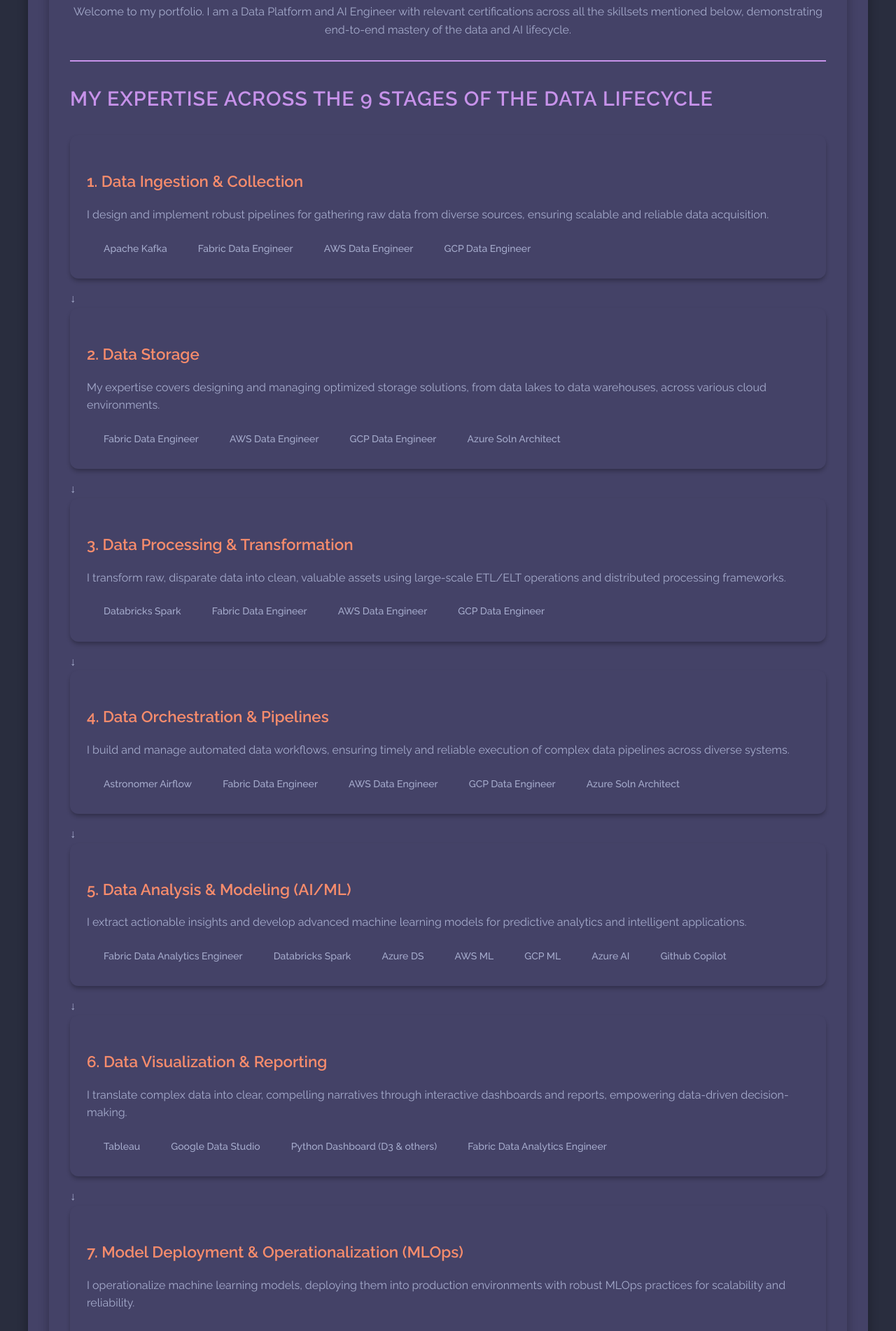
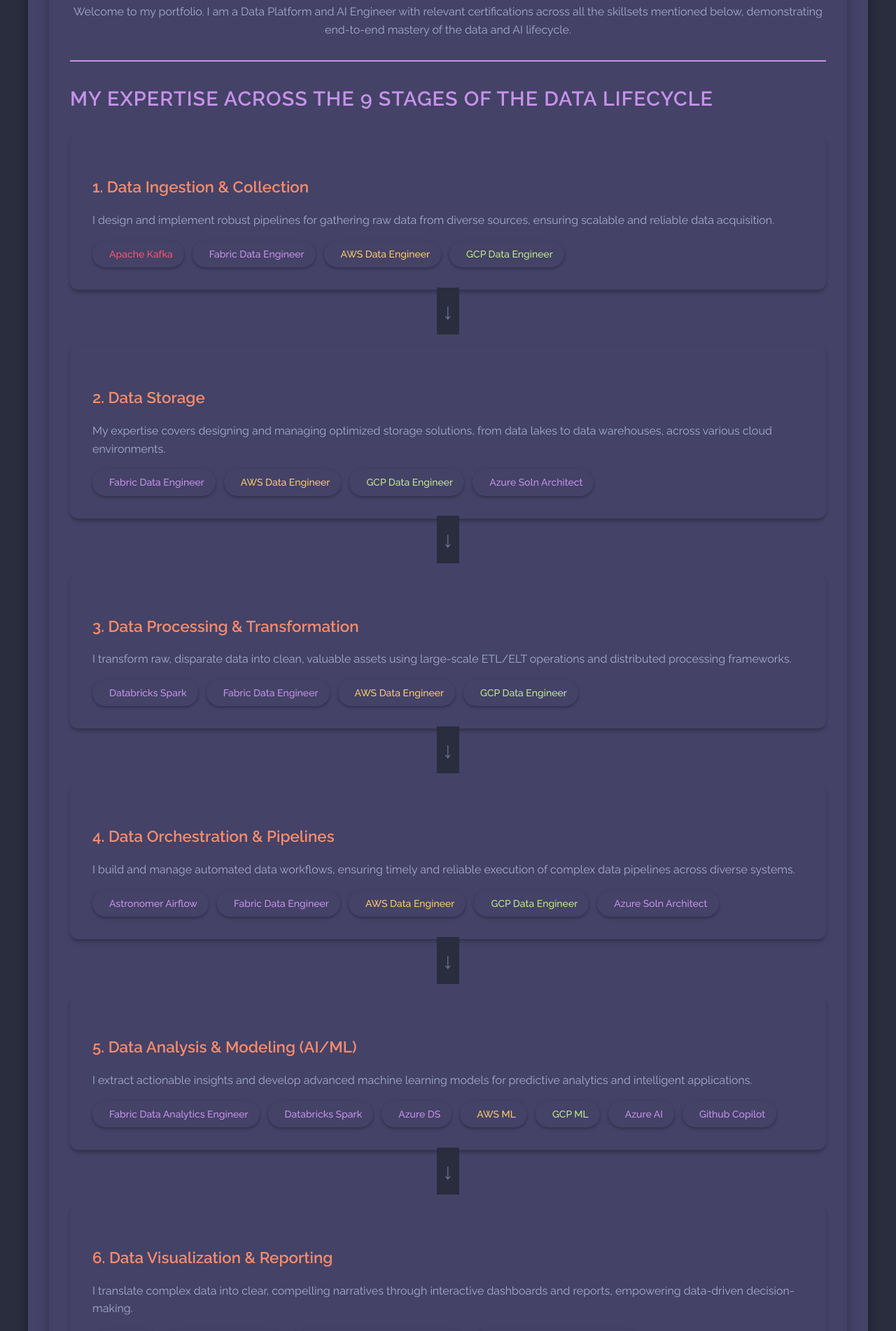
Before and after one commit to brt-rj/barati-dev.github.io, a Jekyll site: the page built from skills.html, in a window 1280 px wide. Shown: the part 379-2281 px from the top of the page at 70% size. Built offline with Jekyll 4.4.1, drawn with Linux system fonts in a browser that asks for light colours.

```diff
--- a/assets/css/style.scss
+++ b/assets/css/style.scss
@@ -688,14 +688,53 @@ ul li::before {
 .flow-step {
     background-color: $surface-color;
     border-radius: 0.75rem;
-    padding: 1.5rem;
-    margin-bottom: 1rem;
+    padding: 2rem;
+    margin-bottom: 2rem;
     box-shadow: 0 4px 6px -1px $shadow-color;
     transition: transform 0.3s ease, box-shadow 0.3s ease;
+    position: relative;
 
     &:hover {
         transform: translateY(-5px);
         box-shadow: 0 10px 15px -3px $shadow-color;
+    }
+
+    .skill-tags {
+        display: flex;
+        flex-wrap: wrap;
+        gap: 0.75rem;
+        margin-top: 1rem;
+    }
+}
+
+.flow-arrow {
+    text-align: center;
+    font-size: 2rem;
+    color: $text-secondary;
+    margin: 1rem auto;
+    width: 100%;
+    position: relative;
+    height: 2rem;
+
+    &::before {
+        content: '';
+        position: absolute;
+        left: 50%;
+        top: 0;
+        bottom: 0;
+        width: 2px;
+        background-color: $border-color;
+        transform: translateX(-50%);
+    }
+
+    &::after {
+        content: '↓';
+        position: absolute;
+        left: 50%;
+        bottom: 0;
+        transform: translateX(-50%);
+        background-color: $bg-color;
+        padding: 0.5rem;
     }
 }
 
@@ -705,32 +744,39 @@ ul li::before {
     gap: 0.5rem;
     font-size: 0.875rem;
     font-weight: 500;
-    padding: 0.25rem 0.75rem;
+    padding: 0.5rem 1rem;
     border-radius: 9999px;
-    margin: 0.25rem;
+    background-color: rgba($primary-accent, 0.1);
+    color: $primary-accent;
+    box-shadow: 0 2px 4px $shadow-color;
+    transition: all 0.2s ease;
 
     i {
-        font-size: 1rem;
+        font-size: 1.1rem;
     }
 
-    // Vendor-specific colors while maintaining accessibility
-    &[class*="apache"] {
-        background-color: rgba($error-color, 0.1);
-        color: $error-color;
+    &:hover {
+        transform: translateY(-2px);
+        box-shadow: 0 4px 8px $shadow-color;
     }
 
-    &[class*="microsoft"] {
+    &[data-vendor="microsoft"] {
         background-color: rgba($primary-accent, 0.1);
         color: $primary-accent;
     }
 
-    &[class*="aws"] {
+    &[data-vendor="aws"] {
         background-color: rgba($warning-color, 0.1);
         color: $warning-color;
     }
 
-    &[class*="google"] {
+    &[data-vendor="google"] {
         background-color: rgba($success-color, 0.1);
         color: $success-color;
     }
+
+    &[data-vendor="apache"] {
+        background-color: rgba($error-color, 0.1);
+        color: $error-color;
+    }
 }
--- a/skills.html
+++ b/skills.html
@@ -18,112 +18,196 @@ permalink: /skills/
                 <h3 class="text-xl font-bold">1. Data Ingestion & Collection</h3>
                 <p class="mt-2 mb-4">I design and implement robust pipelines for gathering raw data from diverse sources, ensuring scalable and reliable data acquisition.</p>
                 <div class="skill-tags">
-                    <span class="skill-tag"><i class="fab fa-apache"></i> Apache Kafka</span>
-                    <span class="skill-tag"><i class="fab fa-microsoft"></i> Fabric Data Engineer</span>
-                    <span class="skill-tag"><i class="fab fa-aws"></i> AWS Data Engineer</span>
-                    <span class="skill-tag"><i class="fab fa-google"></i> GCP Data Engineer</span>
+                    <span class="skill-tag" data-vendor="apache">
+                        <i class="fab fa-apache"></i> Apache Kafka
+                    </span>
+                    <span class="skill-tag" data-vendor="microsoft">
+                        <i class="fab fa-microsoft"></i> Fabric Data Engineer
+                    </span>
+                    <span class="skill-tag" data-vendor="aws">
+                        <i class="fab fa-aws"></i> AWS Data Engineer
+                    </span>
+                    <span class="skill-tag" data-vendor="google">
+                        <i class="fab fa-google"></i> GCP Data Engineer
+                    </span>
                 </div>
             </div>
-            <div class="flow-arrow">↓</div>
+            <div class="flow-arrow"></div>
 
             <div class="flow-step">
                 <h3 class="text-xl font-bold">2. Data Storage</h3>
                 <p class="mt-2 mb-4">My expertise covers designing and managing optimized storage solutions, from data lakes to data warehouses, across various cloud environments.</p>
                 <div class="skill-tags">
-                    <span class="skill-tag"><i class="fab fa-microsoft"></i> Fabric Data Engineer</span>
-                    <span class="skill-tag"><i class="fab fa-aws"></i> AWS Data Engineer</span>
-                    <span class="skill-tag"><i class="fab fa-google"></i> GCP Data Engineer</span>
-                    <span class="skill-tag"><i class="fab fa-azure"></i> Azure Soln Architect</span>
+                    <span class="skill-tag" data-vendor="microsoft">
+                        <i class="fab fa-microsoft"></i> Fabric Data Engineer
+                    </span>
+                    <span class="skill-tag" data-vendor="aws">
+                        <i class="fab fa-aws"></i> AWS Data Engineer
+                    </span>
+                    <span class="skill-tag" data-vendor="google">
+                        <i class="fab fa-google"></i> GCP Data Engineer
+                    </span>
+                    <span class="skill-tag" data-vendor="azure">
+                        <i class="fab fa-azure"></i> Azure Soln Architect
+                    </span>
                 </div>
             </div>
-            <div class="flow-arrow">↓</div>
+            <div class="flow-arrow"></div>
 
             <div class="flow-step">
                 <h3 class="text-xl font-bold">3. Data Processing & Transformation</h3>
                 <p class="mt-2 mb-4">I transform raw, disparate data into clean, valuable assets using large-scale ETL/ELT operations and distributed processing frameworks.</p>
                 <div class="skill-tags">
-                    <span class="skill-tag"><i class="fab fa-databricks"></i> Databricks Spark</span>
-                    <span class="skill-tag"><i class="fab fa-microsoft"></i> Fabric Data Engineer</span>
-                    <span class="skill-tag"><i class="fab fa-aws"></i> AWS Data Engineer</span>
-                    <span class="skill-tag"><i class="fab fa-google"></i> GCP Data Engineer</span>
+                    <span class="skill-tag" data-vendor="databricks">
+                        <i class="fab fa-databricks"></i> Databricks Spark
+                    </span>
+                    <span class="skill-tag" data-vendor="microsoft">
+                        <i class="fab fa-microsoft"></i> Fabric Data Engineer
+                    </span>
+                    <span class="skill-tag" data-vendor="aws">
+                        <i class="fab fa-aws"></i> AWS Data Engineer
+                    </span>
+                    <span class="skill-tag" data-vendor="google">
+                        <i class="fab fa-google"></i> GCP Data Engineer
+                    </span>
                 </div>
             </div>
-            <div class="flow-arrow">↓</div>
+            <div class="flow-arrow"></div>
 
             <div class="flow-step">
                 <h3 class="text-xl font-bold">4. Data Orchestration & Pipelines</h3>
                 <p class="mt-2 mb-4">I build and manage automated data workflows, ensuring timely and reliable execution of complex data pipelines across diverse systems.</p>
                 <div class="skill-tags">
-                    <span class="skill-tag"><i class="fab fa-airflow"></i> Astronomer Airflow</span>
-                    <span class="skill-tag"><i class="fab fa-microsoft"></i> Fabric Data Engineer</span>
-                    <span class="skill-tag"><i class="fab fa-aws"></i> AWS Data Engineer</span>
-                    <span class="skill-tag"><i class="fab fa-google"></i> GCP Data Engineer</span>
-                    <span class="skill-tag"><i class="fab fa-azure"></i> Azure Soln Architect</span>
+                    <span class="skill-tag" data-vendor="airflow">
+                        <i class="fab fa-airflow"></i> Astronomer Airflow
+                    </span>
+                    <span class="skill-tag" data-vendor="microsoft">
+                        <i class="fab fa-microsoft"></i> Fabric Data Engineer
+                    </span>
+                    <span class="skill-tag" data-vendor="aws">
+                        <i class="fab fa-aws"></i> AWS Data Engineer
+                    </span>
+                    <span class="skill-tag" data-vendor="google">
+                        <i class="fab fa-google"></i> GCP Data Engineer
+                    </span>
+                    <span class="skill-tag" data-vendor="azure">
+                        <i class="fab fa-azure"></i> Azure Soln Architect
+                    </span>
                 </div>
             </div>
-            <div class="flow-arrow">↓</div>
+            <div class="flow-arrow"></div>
 
             <div class="flow-step">
                 <h3 class="text-xl font-bold">5. Data Analysis & Modeling (AI/ML)</h3>
                 <p class="mt-2 mb-4">I extract actionable insights and develop advanced machine learning models for predictive analytics and intelligent applications.</p>
                 <div class="skill-tags">
-                    <span class="skill-tag"><i class="fab fa-microsoft"></i> Fabric Data Analytics Engineer</span>
-                    <span class="skill-tag"><i class="fab fa-databricks"></i> Databricks Spark</span>
-                    <span class="skill-tag"><i class="fab fa-azure"></i> Azure DS</span>
-                    <span class="skill-tag"><i class="fab fa-aws"></i> AWS ML</span>
-                    <span class="skill-tag"><i class="fab fa-google"></i> GCP ML</span>
-                    <span class="skill-tag"><i class="fab fa-azure"></i> Azure AI</span>
-                    <span class="skill-tag"><i class="fab fa-github"></i> Github Copilot</span>
+                    <span class="skill-tag" data-vendor="microsoft">
+                        <i class="fab fa-microsoft"></i> Fabric Data Analytics Engineer
+                    </span>
+                    <span class="skill-tag" data-vendor="databricks">
+                        <i class="fab fa-databricks"></i> Databricks Spark
+                    </span>
+                    <span class="skill-tag" data-vendor="azure">
+                        <i class="fab fa-azure"></i> Azure DS
+                    </span>
+                    <span class="skill-tag" data-vendor="aws">
+                        <i class="fab fa-aws"></i> AWS ML
+                    </span>
+                    <span class="skill-tag" data-vendor="google">
+                        <i class="fab fa-google"></i> GCP ML
+                    </span>
+                    <span class="skill-tag" data-vendor="azure">
+                        <i class="fab fa-azure"></i> Azure AI
+                    </span>
+                    <span class="skill-tag" data-vendor="github">
+                        <i class="fab fa-github"></i> Github Copilot
+                    </span>
                 </div>
             </div>
-            <div class="flow-arrow">↓</div>
+            <div class="flow-arrow"></div>
 
             <div class="flow-step">
                 <h3 class="text-xl font-bold">6. Data Visualization & Reporting</h3>
                 <p class="mt-2 mb-4">I translate complex data into clear, compelling narratives through interactive dashboards and reports, empowering data-driven decision-making.</p>
                 <div class="skill-tags">
-                    <span class="skill-tag"><i class="fab fa-tableau"></i> Tableau</span>
-                    <span class="skill-tag"><i class="fab fa-google"></i> Google Data Studio</span>
-                    <span class="skill-tag"><i class="fab fa-python"></i> Python Dashboard (D3 & others)</span>
-                    <span class="skill-tag"><i class="fab fa-microsoft"></i> Fabric Data Analytics Engineer</span>
+                    <span class="skill-tag" data-vendor="tableau">
+                        <i class="fab fa-tableau"></i> Tableau
+                    </span>
+                    <span class="skill-tag" data-vendor="google">
+                        <i class="fab fa-google"></i> Google Data Studio
+                    </span>
+                    <span class="skill-tag" data-vendor="python">
+                        <i class="fab fa-python"></i> Python Dashboard (D3 & others)
+                    </span>
+                    <span class="skill-tag" data-vendor="microsoft">
+                        <i class="fab fa-microsoft"></i> Fabric Data Analytics Engineer
+                    </span>
                 </div>
             </div>
-            <div class="flow-arrow">↓</div>
+            <div class="flow-arrow"></div>
 
             <div class="flow-step">
                 <h3 class="text-xl font-bold">7. Model Deployment & Operationalization (MLOps)</h3>
                 <p class="mt-2 mb-4">I operationalize machine learning models, deploying them into production environments with robust MLOps practices for scalability and reliability.</p>
                 <div class="skill-tags">
-                    <span class="skill-tag"><i class="fab fa-kubernetes"></i> Kubernetes Admin</span>
-                    <span class="skill-tag"><i class="fab fa-azure"></i> Azure AI</span>
-                    <span class="skill-tag"><i class="fab fa-aws"></i> AWS ML</span>
-                    <span class="skill-tag"><i class="fab fa-google"></i> GCP ML</span>
-                    <span class="skill-tag"><i class="fab fa-azure-devops"></i> Azure DevOps Expert</span>
-                    <span class="skill-tag"><i class="fab fa-github"></i> Github Actions</span>
+                    <span class="skill-tag" data-vendor="kubernetes">
+                        <i class="fab fa-kubernetes"></i> Kubernetes Admin
+                    </span>
+                    <span class="skill-tag" data-vendor="azure">
+                        <i class="fab fa-azure"></i> Azure AI
+                    </span>
+                    <span class="skill-tag" data-vendor="aws">
+                        <i class="fab fa-aws"></i> AWS ML
+                    </span>
+                    <span class="skill-tag" data-vendor="google">
+                        <i class="fab fa-google"></i> GCP ML
+                    </span>
+                    <span class="skill-tag" data-vendor="azure-devops">
+                        <i class="fab fa-azure-devops"></i> Azure DevOps Expert
+                    </span>
+                    <span class="skill-tag" data-vendor="github">
+                        <i class="fab fa-github"></i> Github Actions
+                    </span>
                 </div>
             </div>
-            <div class="flow-arrow">↓</div>
+            <div class="flow-arrow"></div>
 
             <div class="flow-step">
                 <h3 class="text-xl font-bold">8. Monitoring & Governance</h3>
                 <p class="mt-2 mb-4">I ensure the continuous health, quality, and compliance of data and AI systems through comprehensive monitoring and governance frameworks.</p>
                 <div class="skill-tags">
-                    <span class="skill-tag"><i class="fab fa-azure"></i> Azure Soln Architect</span>
-                    <span class="skill-tag"><i class="fab fa-azure-devops"></i> Azure DevOps Expert</span>
-                    <span class="skill-tag"><i class="fab fa-github"></i> Github Actions</span>
-                    <span class="skill-tag"><i class="fab fa-kubernetes"></i> Kubernetes Admin</span>
+                    <span class="skill-tag" data-vendor="azure">
+                        <i class="fab fa-azure"></i> Azure Soln Architect
+                    </span>
+                    <span class="skill-tag" data-vendor="azure-devops">
+                        <i class="fab fa-azure-devops"></i> Azure DevOps Expert
+                    </span>
+                    <span class="skill-tag" data-vendor="github">
+                        <i class="fab fa-github"></i> Github Actions
+                    </span>
+                    <span class="skill-tag" data-vendor="kubernetes">
+                        <i class="fab fa-kubernetes"></i> Kubernetes Admin
+                    </span>
                 </div>
             </div>
-            <div class="flow-arrow">↓</div>
+            <div class="flow-arrow"></div>
 
             <div class="flow-step">
                 <h3 class="text-xl font-bold">9. DevOps & CI/CD</h3>
                 <p class="mt-2 mb-4">I implement robust DevOps practices and CI/CD pipelines, automating the entire development and deployment lifecycle for data and AI solutions.</p>
                 <div class="skill-tags">
-                    <span class="skill-tag"><i class="fab fa-azure-devops"></i> Azure DevOps Expert</span>
-                    <span class="skill-tag"><i class="fab fa-github"></i> Github Actions</span>
-                    <span class="skill-tag"><i class="fab fa-github"></i> Github Copilot</span>
-                    <span class="skill-tag"><i class="fab fa-kubernetes"></i> Kubernetes Admin</span>
+                    <span class="skill-tag" data-vendor="azure-devops">
+                        <i class="fab fa-azure-devops"></i> Azure DevOps Expert
+                    </span>
+                    <span class="skill-tag" data-vendor="github">
+                        <i class="fab fa-github"></i> Github Actions
+                    </span>
+                    <span class="skill-tag" data-vendor="github">
+                        <i class="fab fa-github"></i> Github Copilot
+                    </span>
+                    <span class="skill-tag" data-vendor="kubernetes">
+                        <i class="fab fa-kubernetes"></i> Kubernetes Admin
+                    </span>
                 </div>
             </div>
         </div>
```
